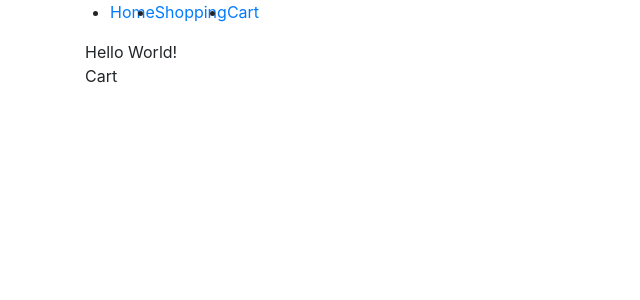
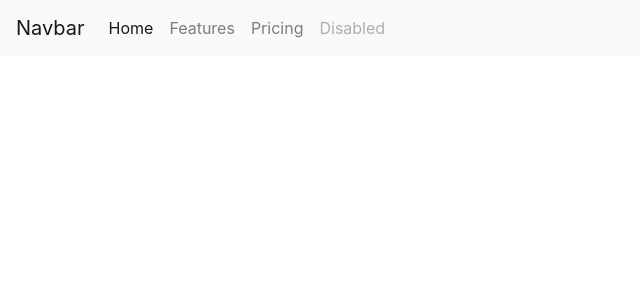
Before and after one commit to basilgood/react-site, a React app: page /cart in a window 1280 px wide. Shown: the top 300 px of the page, without its empty margins (0-640 px from the left). Built offline with nearby package versions, Linux system fonts and the light colour scheme; the HTML template or start-up script is replaced by a standard one.

Commit message:
modular site

```diff
--- /dev/null
+++ b/src/App.jsx
@@ -0,0 +1,14 @@
+import React, { Component } from 'react';
+import 'font-awesome/css/font-awesome.css';
+import 'bootstrap/dist/css/bootstrap.css';
+
+// import './styles.scss';
+import Site from './Site';
+
+class App extends Component {
+  render() {
+    return <Site />;
+  }
+}
+
+export default App;
--- /dev/null
+++ b/src/Site/home.jsx
@@ -0,0 +1,9 @@
+import React, { Component } from 'react';
+
+class Home extends Component {
+  render() {
+    return;
+  }
+}
+
+export default Home;
--- /dev/null
+++ b/src/Site/index.jsx
@@ -0,0 +1,14 @@
+import React, { Component } from 'react';
+import Navigation from './navigation';
+
+class Site extends Component {
+  render() {
+    return (
+      <div>
+        <Navigation />
+      </div>
+    );
+  }
+}
+
+export default Site;
--- /dev/null
+++ b/src/Site/navigation.jsx
@@ -0,0 +1,50 @@
+import React, { Component } from 'react';
+
+class Navigation extends Component {
+  render() {
+    return (
+      <nav className="navbar navbar-expand-lg navbar-light bg-light">
+        <a className="navbar-brand" href="#">
+          Navbar
+        </a>
+        <button
+          className="navbar-toggler"
+          type="button"
+          data-toggle="collapse"
+          data-target="#navbarNav"
+          aria-controls="navbarNav"
+          aria-expanded="false"
+          aria-label="Toggle navigation"
+        >
+          <span className="navbar-toggler-icon" />
+        </button>
+        <div className="collapse navbar-collapse" id="navbarNav">
+          <ul className="navbar-nav">
+            <li className="nav-item active">
+              <a className="nav-link" href="#">
+                Home <span className="sr-only">(current)</span>
+              </a>
+            </li>
+            <li className="nav-item">
+              <a className="nav-link" href="#">
+                Features
+              </a>
+            </li>
+            <li className="nav-item">
+              <a className="nav-link" href="#">
+                Pricing
+              </a>
+            </li>
+            <li className="nav-item">
+              <a className="nav-link disabled" href="#">
+                Disabled
+              </a>
+            </li>
+          </ul>
+        </div>
+      </nav>
+    );
+  }
+}
+
+export default Navigation;
--- a/src/index.js
+++ b/src/index.js
@@ -1,35 +1,14 @@
-import React from 'react'
-import ReactDOM from 'react-dom'
-import { Route, Link, BrowserRouter as Router } from 'react-router-dom'
-import 'bootstrap/dist/css/bootstrap.css'
-import 'jquery'
-import 'bootstrap/dist/js/bootstrap'
+import React from 'react';
+import ReactDOM from 'react-dom';
+// import { Route, Link, BrowserRouter as Router } from 'react-router-dom';
+// import 'bootstrap/dist/css/bootstrap.css';
+// import 'jquery';
+// import 'bootstrap/dist/js/bootstrap';
 
-import HomePage from './home'
-import Store from './store'
-import Cart from './cart'
+// import HomePage from './home';
+// import Store from './store';
+// import Cart from './cart';
 
-const routing = (
-  <Router>
-    <div className="container">
-      <nav class="navigation">
-        <ul className="row">
-          <li className="four columns">
-            <Link to="/">Home</Link>
-          </li>
-          <li class="four columns">
-            <Link to="/store">Shopping</Link>
-          </li>
-          <li class="four columns">
-            <Link to="/cart">Cart</Link>
-          </li>
-        </ul>
-      </nav>
-      <Route path="/" component={HomePage} />
-      <Route path="/store" component={Store} />
-      <Route path="/cart" component={Cart} />
-    </div>
-  </Router>
-)
+import App from './App';
 
-ReactDOM.render(routing, document.getElementById('root'))
+ReactDOM.render(<App />, document.getElementById('root'));
```
